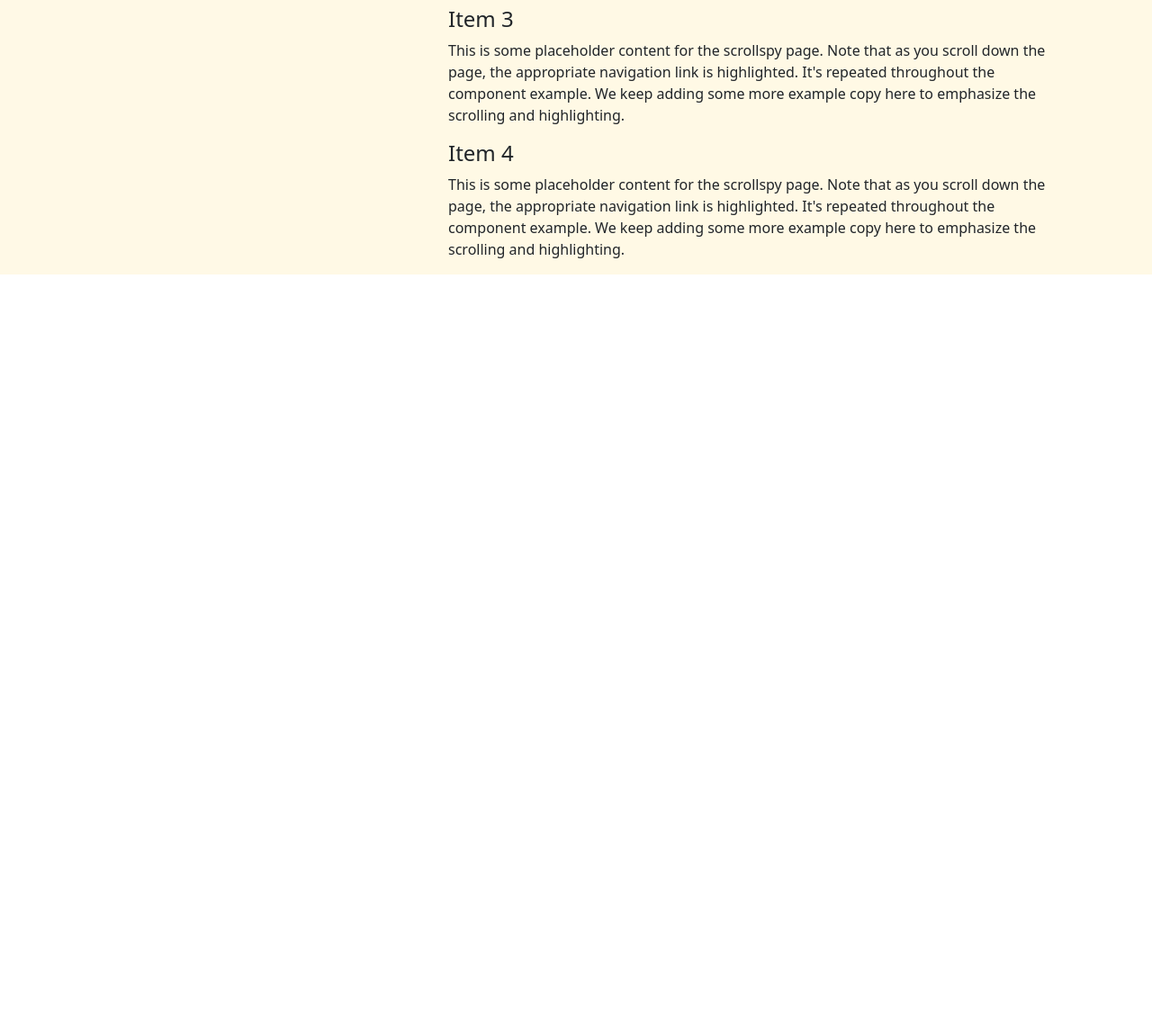
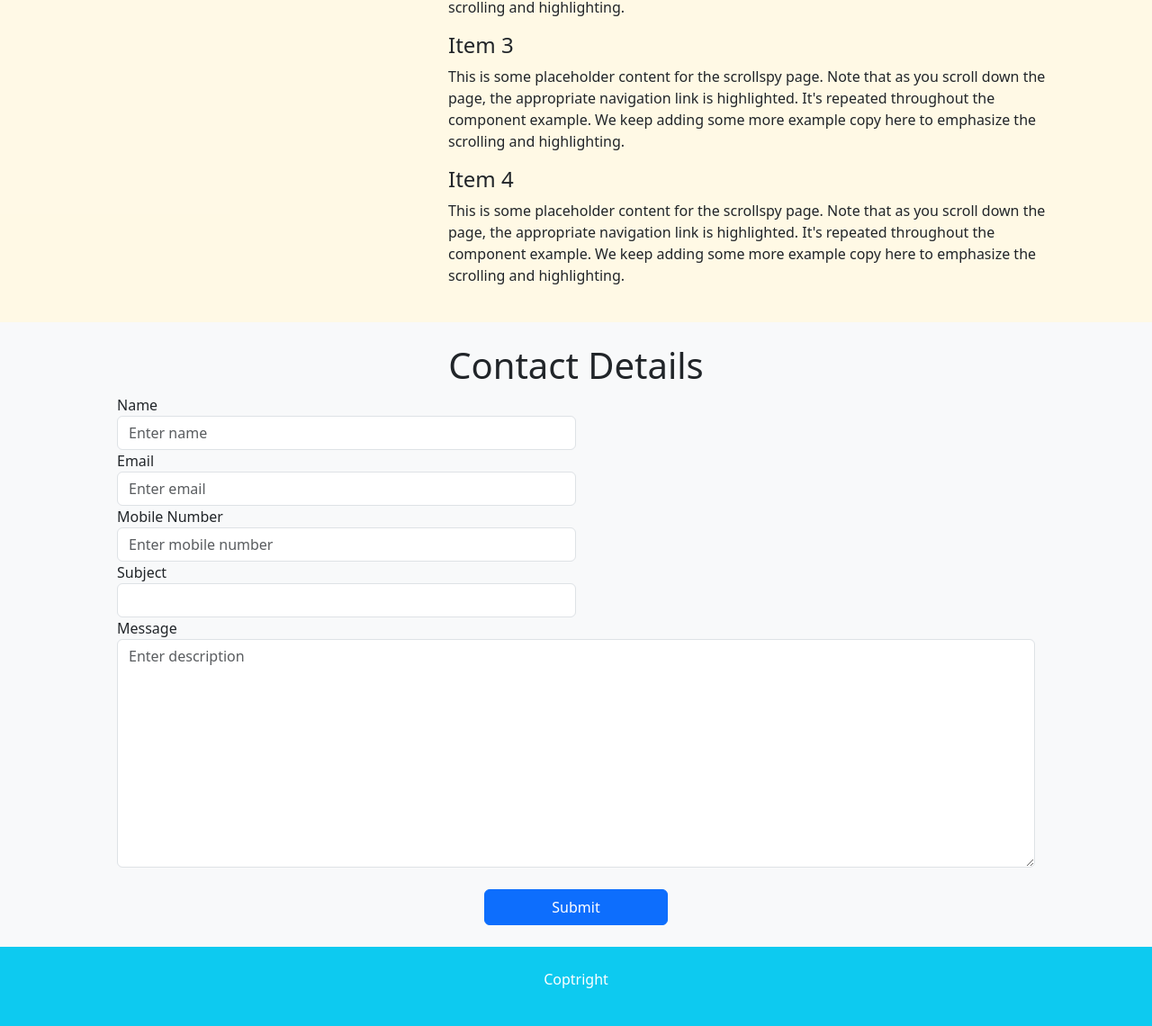
Before and after one commit to SobinSoniya/Facebook-clone, a plain HTML site: page Bootstarp/Personal website for Soniya/index.html in a window 1280 px wide. Shown: the part 1287-2427 px from the top of the page at 90% size. Before the commit the page ends 1592 px from the top, so only its background shows below. Drawn offline with nearby package versions, Linux system fonts and the light colour scheme.

Commit message:
Eighth commit

```diff
--- a/Bootstarp/Personal website for Soniya/index.html
+++ b/Bootstarp/Personal website for Soniya/index.html
@@ -49,7 +49,7 @@
             alt="Sobin Soniya" class="rounded-circle img-fluid">
           </div>
           <div class="col-md-6">
-              <h4> Software Developer, Versasoft Solution Pvt.ltd <br>
+              <h4 class="pt-4"> Software Developer, Versasoft Solution Pvt.ltd <br>
               Kattathurai, Marthandam, Kanyakumari, India</h4>
               <blockquote class="blockquote">
                 <p>“Always aim high, strive hard, and deeply care about your beliefs. And, even if you fall, keep the faith.”</p>
@@ -66,39 +66,45 @@
         <div class="row pt-4">
 
           <div class="col-md-4 px-5">
-            <div class="card text-center p-3" style="width: 20rem;">
-              <img src="images\developer.png" class="mx-auto h-50 img-info" style="width: 120px;" alt="developer">
+              <a href="http://shadobooks.com/" style="text-decoration: none;">
+              <div class="card text-center p-3" style="margin-top: 5px">
+                <img src="images\developer.png" class="mx-auto h-50 img-info" style="width: 120px" alt="developer">
                 <div class="card-body">
                   <h5 class="card-title">Software Developer</h5>
                   <p class="card-text">Some quick example text to build on the card title and make up the bulk of the card's content.</p>
                 </div>
               </div>
+            </a>
           </div>
 
           <div class="col-md-4 px-5">
-            <div class="card text-center p-3" style="width: 20rem;">
+            <a href="https://bethlahem-school.org/" style="text-decoration: none">
+              <div class="card text-center p-3" style="margin-top: 5px">
                 <img src="images\teacher.png" class="mx-auto h-50 img-info" style="width: 120px;" alt="developer">
                 <div class="card-body">
                   <h5 class="card-title">Teaching </h5>
                   <p class="card-text">Some quick example text to build on the card title and make up the bulk of the card's content.</p>
                 </div>
               </div>
+            </a>
           </div>
 
           <div class="col-md-4 px-5">
-            <div class="card text-center p-3" style="width: 20rem;">
+            <a href="https://www.lites.edu.in/" style="text-decoration: none">
+              <div class="card text-center p-3" style="margin-top: 5px">
                 <img src="images\professor.png" class="mx-auto h-50 img-info" style="width: 120px;" alt="developer">
                 <div class="card-body">
                   <h5 class="card-title">Assistant Professor</h5>
                   <p class="card-text">Some quick example text to build on the card title and make up the bulk of the card's content.</p>
                 </div>
               </div>
+            </a>
           </div>
         </div>
       </div>
     </section>
 
-    <section class="bg-warning bg-opacity-10 pt-4">
+    <section class="bg-warning bg-opacity-10 p-4">
       <div class="container">
         <h1 class="text-center"> Qualification </h1>
         <div class="row pt-4">
@@ -126,6 +132,56 @@
       </div>
     </section>
 
+    <section class="p-4 bg-light">
+      <div class="container">
+        <h1 class="text-center"> Contact Details </h1>
+        <div class="row px-5">
+          <div class="col-md-12">
+            <form>
+              <div class="form-row">
+                <div class="form-group col-md-6">
+                  <label for="name">Name</label>
+                  <input type="text" class="form-control" id="inputName" placeholder="Enter name">
+                </div>
+                <div class="form-group col-md-6">
+                  <label for="email">Email</label>
+                  <input type="email" class="form-control" id="inputEmail" placeholder="Enter email">
+                </div>
+              </div>
+              <div class="form-row">
+                <div class="form-group col-md-6">
+                  <label for="number">Mobile Number</label>
+                  <input type="tel" class="form-control" id="mobileNumber" placeholder="Enter mobile number">
+                </div>
+                <div class="form-group col-md-6">
+                  <label for="subject">Subject</label>
+                  <input type="text" class="form-control" id="Subject" placeholder="">
+                </div>
+              </div>
+              <div class="form-group">
+                <label for="textarea">Message</label>
+                <textarea class="form-control" id="inputAddress2" placeholder="Enter description" cols="30" rows="10"></textarea>
+              </div>
+              <div class="form-group text-center pt-4">
+                <button type="submit" class="btn btn-primary" style="width: 20%; height: 40px;">Submit</button>
+              </div>
+            </form>
+          </div>
+        </div>
+      </div>
+    </section>
+
+    <footer class="p-4 bg-info">
+      <div class="container">
+        <div class="row">
+          <div class="col-md-12 text-center text-white">
+            <p>Coptright</p>
+          </div>
+        </div>
+    </div>
+    </footer>
+
+    <script src="portfolio.js"></script>
     <script src="https://cdn.jsdelivr.net/npm/bootstrap@5.3.2/dist/js/bootstrap.bundle.min.js" integrity="sha384-C6RzsynM9kWDrMNeT87bh95OGNyZPhcTNXj1NW7RuBCsyN/o0jlpcV8Qyq46cDfL" crossorigin="anonymous"></script>
     <script src="https://cdn.jsdelivr.net/npm/@popperjs/core@2.11.8/dist/umd/popper.min.js" integrity="sha384-I7E8VVD/ismYTF4hNIPjVp/Zjvgyol6VFvRkX/vR+Vc4jQkC+hVqc2pM8ODewa9r" crossorigin="anonymous"></script>
     <script src="https://cdn.jsdelivr.net/npm/bootstrap@5.3.2/dist/js/bootstrap.min.js" integrity="sha384-BBtl+eGJRgqQAUMxJ7pMwbEyER4l1g+O15P+16Ep7Q9Q+zqX6gSbd85u4mG4QzX+" crossorigin="anonymous"></script>
--- /dev/null
+++ b/Bootstarp/Personal website for Soniya/portfolio.js
@@ -0,0 +1,3 @@
+const scrollSpy = new bootstrap.ScrollSpy(document.body, {
+    target: '#list-example'
+  })
```
Also changed, not shown: Bootstarp/Personal website for Soniya/images/accounting mistake.jpg (deleted). Lines whose indentation alone changed are shown as unchanged.
